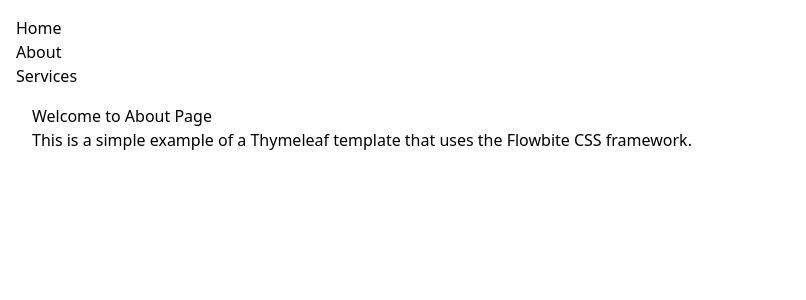
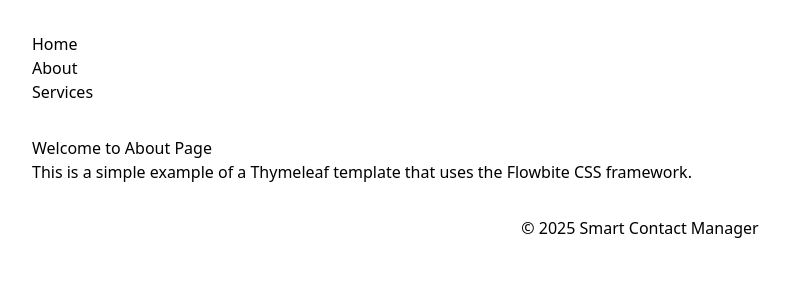
Before and after one commit to mehmoodulhaq570/Smart-Contact-Manager, a Spring Boot app: page /about in a window 1280 px wide. Shown: the top 300 px of the page, without its empty margins (0-806 px from the left). Run offline with Spring Boot 4, Linux system fonts and the light colour scheme; some libraries are stand-ins or nearby versions.

Commit message:
navbar.html is added

```diff
--- a/src/main/resources/static/css/output.css
+++ b/src/main/resources/static/css/output.css
@@ -609,6 +609,10 @@ video {
   padding-bottom: 0.5rem;
 }
 
+.text-center {
+  text-align: center;
+}
+
 .text-2xl {
   font-size: 1.5rem;
   line-height: 2rem;
--- a/src/main/resources/templates/fragments/base.html
+++ b/src/main/resources/templates/fragments/base.html
@@ -1,10 +1,11 @@
 <!DOCTYPE html>
 <!-- This contains all the common things that can be used by other html files -->
 <!-- This fragment defines a reusable parent layout for Thymeleaf templates -->
-<html lang="en"
+<html
+  lang="en"
   th:fragment="parent(content, title)"
-      xmlns:th="http://www.thymeleaf.org">
-
+  xmlns:th="http://www.thymeleaf.org"
+>
   <head>
     <meta charset="UTF-8" />
     <meta name="viewport" content="width=device-width, initial-scale=1.0" />
@@ -17,17 +18,10 @@
   </head>
 
   <body class="p-4">
-      <ul>
-        <li>
-          <a href="/home">Home</a>
-        </li>
-        <li>
-          <a href="/about">About</a>
-        </li>
-        <li>
-          <a href="/services">Services</a>
-        </li>
-      </ul>
+    <!-- Navigation bar -->
+    <nav th:replace="fragments/navbar :: navbar" class="p-4">
+      <!-- Navigation items will be replaced here -->
+    </nav>
 
     <div class="p-4">
       <section th:replace="${content}" th:if="${content != null}">
@@ -36,6 +30,10 @@
       </section>
     </div>
 
+    <!-- Footer -->
+    <footer class="text-center p-4">
+      <p>&copy; 2025 Smart Contact Manager</p>
+    </footer>
 
     <script src="https://cdn.jsdelivr.net/npm/flowbite@3.1.2/dist/flowbite.min.js"></script>
   </body>
--- /dev/null
+++ b/src/main/resources/templates/fragments/navbar.html
@@ -0,0 +1,12 @@
+<!-- Common Navigation bar -->
+<ul th:fragment="navbar" class="p-4">
+  <li>
+    <a href="/home">Home</a>
+  </li>
+  <li>
+    <a href="/about">About</a>
+  </li>
+  <li>
+    <a href="/services">Services</a>
+  </li>
+</ul>
```
Lines whose indentation alone changed are shown as unchanged.
